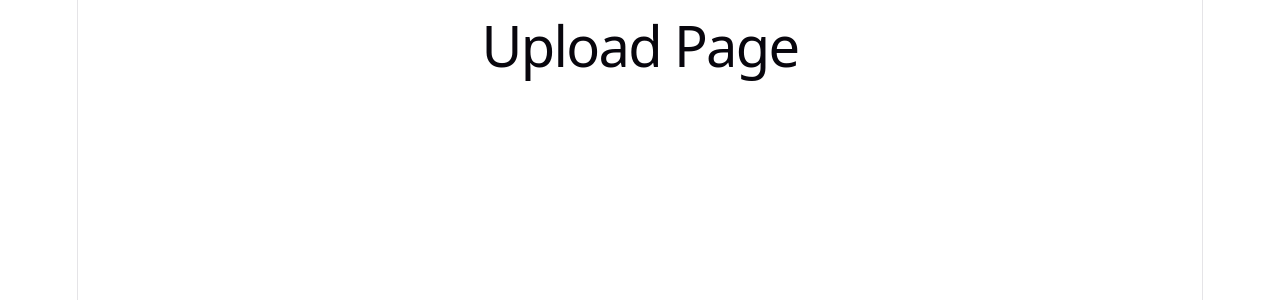
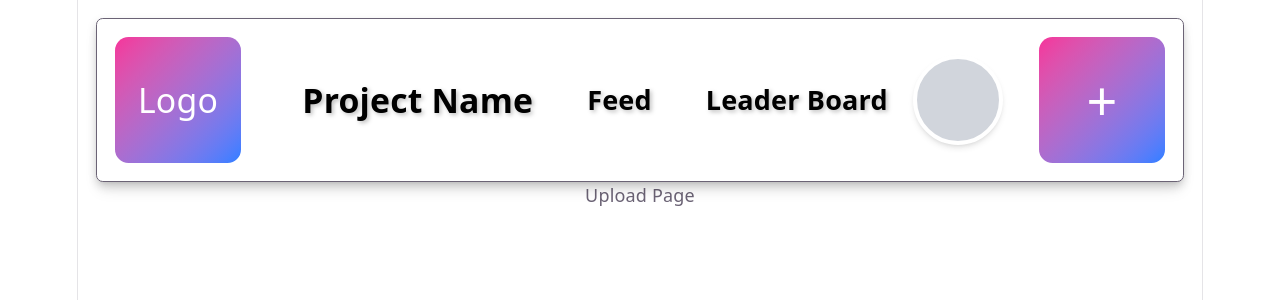
Before and after one commit to KhiryDixonManning/FitFeed, a React (Vite) app in the folder fit-feed/: page /upload in a window 1280 px wide. Shown: the top 300 px of the page. Built offline with nearby package versions, Linux system fonts and the light colour scheme.

Commit message:
Add Leaderboard page and integrate Headbar component in Profile and Upload pages

```diff
--- a/fit-feed/src/App.tsx
+++ b/fit-feed/src/App.tsx
@@ -3,6 +3,7 @@ import { Routes, Route } from 'react-router-dom';
 import Feed from './pages/Feed';
 import Upload from './pages/Upload';
 import Profile from './pages/Profile';
+import Leaderboard from './pages/Leaderboard';
 
 export default function App() {
   return (
@@ -11,6 +12,7 @@ export default function App() {
         <Route path="/" element={<Feed />} />
         <Route path="/upload" element={<Upload />} />
         <Route path="/profile" element={<Profile />} />
+        <Route path="/leaderboard" element={<Leaderboard />} />
       </Routes>
     </div>
   );
--- /dev/null
+++ b/fit-feed/src/pages/Leaderboard.tsx
@@ -0,0 +1,10 @@
+import Headbar from "../components/Headbar";
+
+export default function Leaderboard() {
+    return (
+        <div>
+            <Headbar />
+            <p>Leaderboard Page</p>
+        </div>
+    );
+}
--- a/fit-feed/src/pages/Profile.tsx
+++ b/fit-feed/src/pages/Profile.tsx
@@ -1,3 +1,10 @@
+import Headbar from "../components/Headbar";
+
 export default function Profile() {
-  return <h1>Profile Page</h1>;
+  return (
+    <div>
+      <Headbar />
+      <p>Profile Page</p>
+    </div>
+  );
 }
--- a/fit-feed/src/pages/Upload.tsx
+++ b/fit-feed/src/pages/Upload.tsx
@@ -1,3 +1,10 @@
+import Headbar from "../components/Headbar";
+
 export default function Upload() {
-  return <h1>Upload Page</h1>;
+  return (
+    <div>
+      <Headbar />
+      <p>Upload Page</p>
+    </div>
+  );
 }
```
